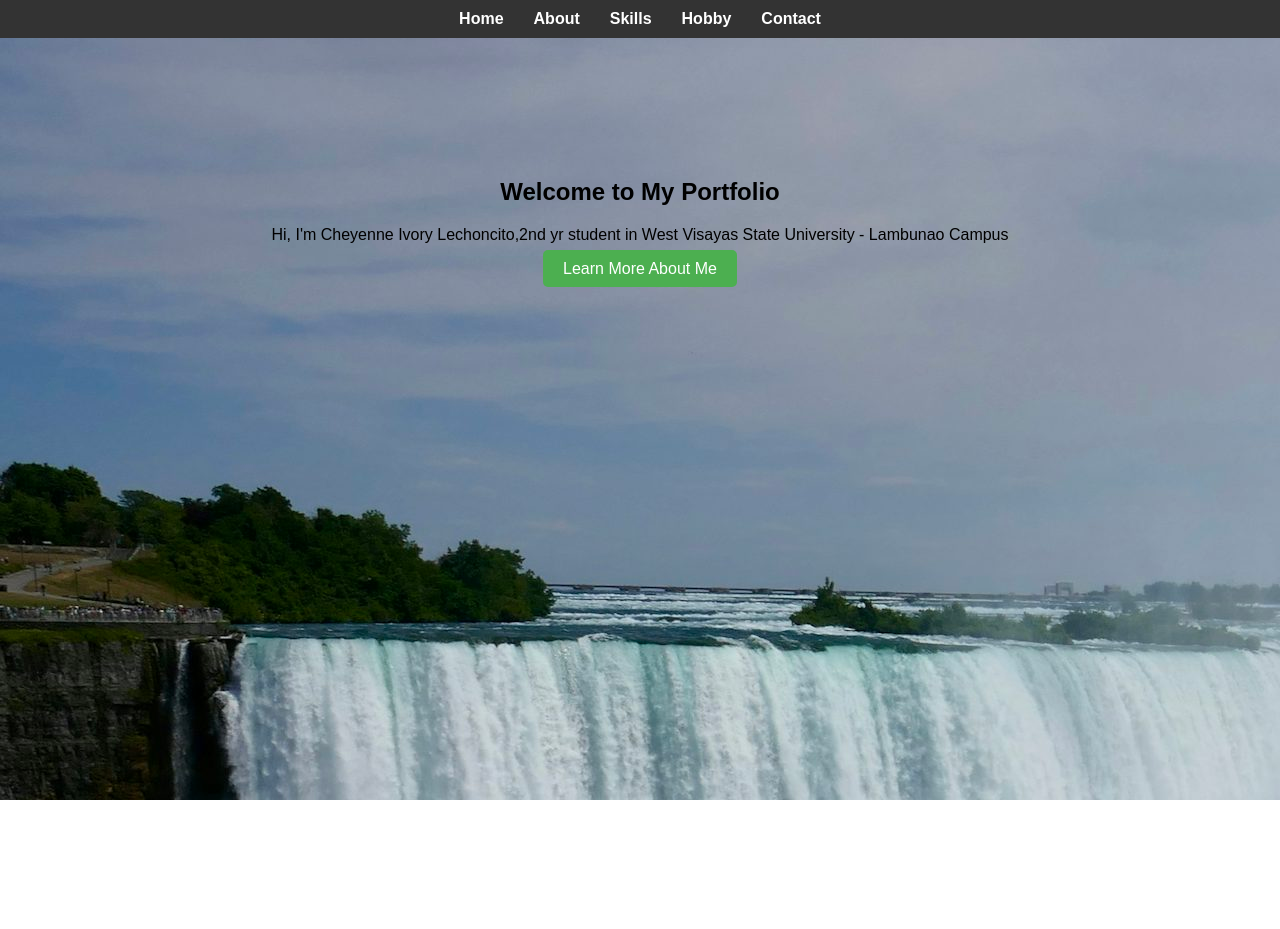
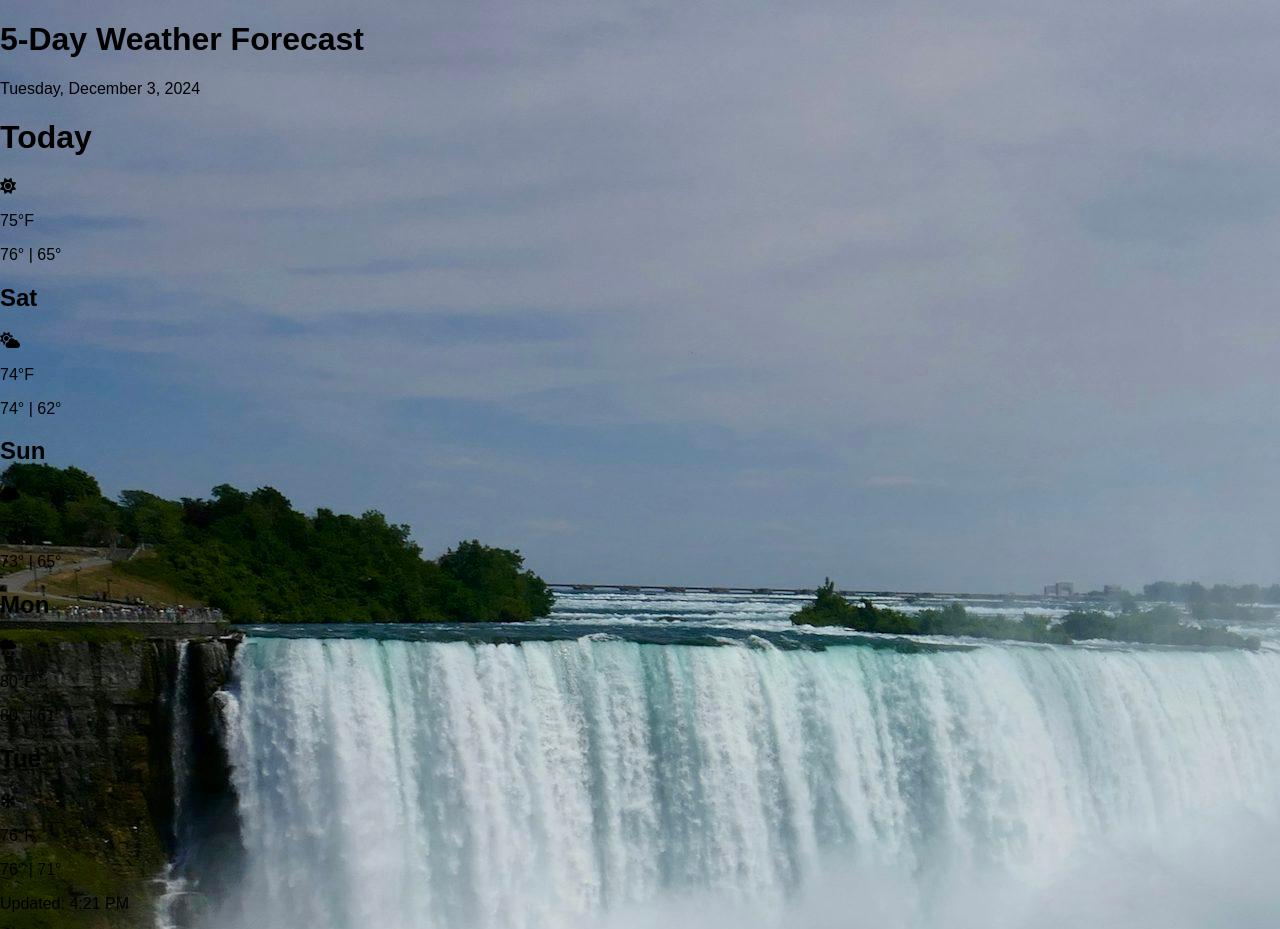
Before and after one commit to cheyenneivory/cheyenneivory, a plain HTML site: page index.html in a window 1280 px wide. Before the commit the page ends 800 px from the top, so only its background shows below. Drawn offline with Linux system fonts and the light colour scheme.

Commit message:
Add files via upload

```diff
--- a/index.html
+++ b/index.html
@@ -1,30 +1,53 @@
 <!DOCTYPE html>
 <html lang="en">
 <head>
-    <meta charset="UTF-8">
-    <meta name="viewport" content="width=device-width, initial-scale=1.0">
-    <title>Portfolio</title>
-    <link rel="stylesheet" href="style.css">
+  <meta charset="UTF-8">
+  <meta name="viewport" content="width=device-width, initial-scale=1.0">
+  <title>Weather Forecast</title>
+  <link rel="stylesheet" href="https://cdnjs.cloudflare.com/ajax/libs/font-awesome/6.0.0/css/all.min.css">
+  <link rel="stylesheet" href="style.css">
 </head>
 <body>
-    <header>
-        <nav>
-            <ul>
-                <li><a href="index.html">Home</a></li>
-                <li><a href="about.html">About</a></li>
-                <li><a href="skills.html">Skills</a></li>
-                <li><a href="hobby.html">Hobby</a></li>
-                <li><a href="contact.html">Contact</a></li>
-            </ul>
-        </nav>
-    </header>
-
-    <section id="home">
-        <div class="intro">
-            <h1>Welcome to My Portfolio</h1>
-            <p>Hi, I'm Cheyenne Ivory Lechoncito,2nd yr student in West Visayas State University - Lambunao Campus</p>
-            <a href="about.html" class="btn">Learn More About Me</a>
-        </div>
-    </section>
+  <div class="weather-forecast">
+    <div class="header">
+      <h1>5-Day Weather Forecast</h1>
+      <p>Tuesday, December 3, 2024</p>
+    </div>
+    <div class="days">
+      <div class="day">
+        <h1>Today</h1>
+        <i class="fas fa-sun"></i>
+        <p>75°F</p>
+        <p>76° | 65°</p>
+      </div>
+      <div class="day">
+        <h2>Sat</h2>
+        <i class="fas fa-cloud-sun"></i>
+        <p>74°F</p>
+        <p>74° | 62°</p>
+      </div>
+      <div class="day">
+        <h2>Sun</h2>
+        <i class="fas fa-cloud"></i>
+        <p>73°F</p>
+        <p>73° | 65°</p>
+      </div>
+      <div class="day">
+        <h2>Mon</h2>
+        <i class="fas fa-cloud-rain"></i>
+        <p>80°F</p>
+        <p>80° | 61°</p>
+      </div>
+      <div class="day">
+        <h2>Tue</h2>
+        <i class="fas fa-snowflake"></i>
+        <p>76°F</p>
+        <p>76° | 71°</p>
+      </div>
+    </div>
+    <div class="footer">
+      <p>Updated: 4:21 PM</p>
+    </div>
+  </div>
 </body>
 </html>
```
